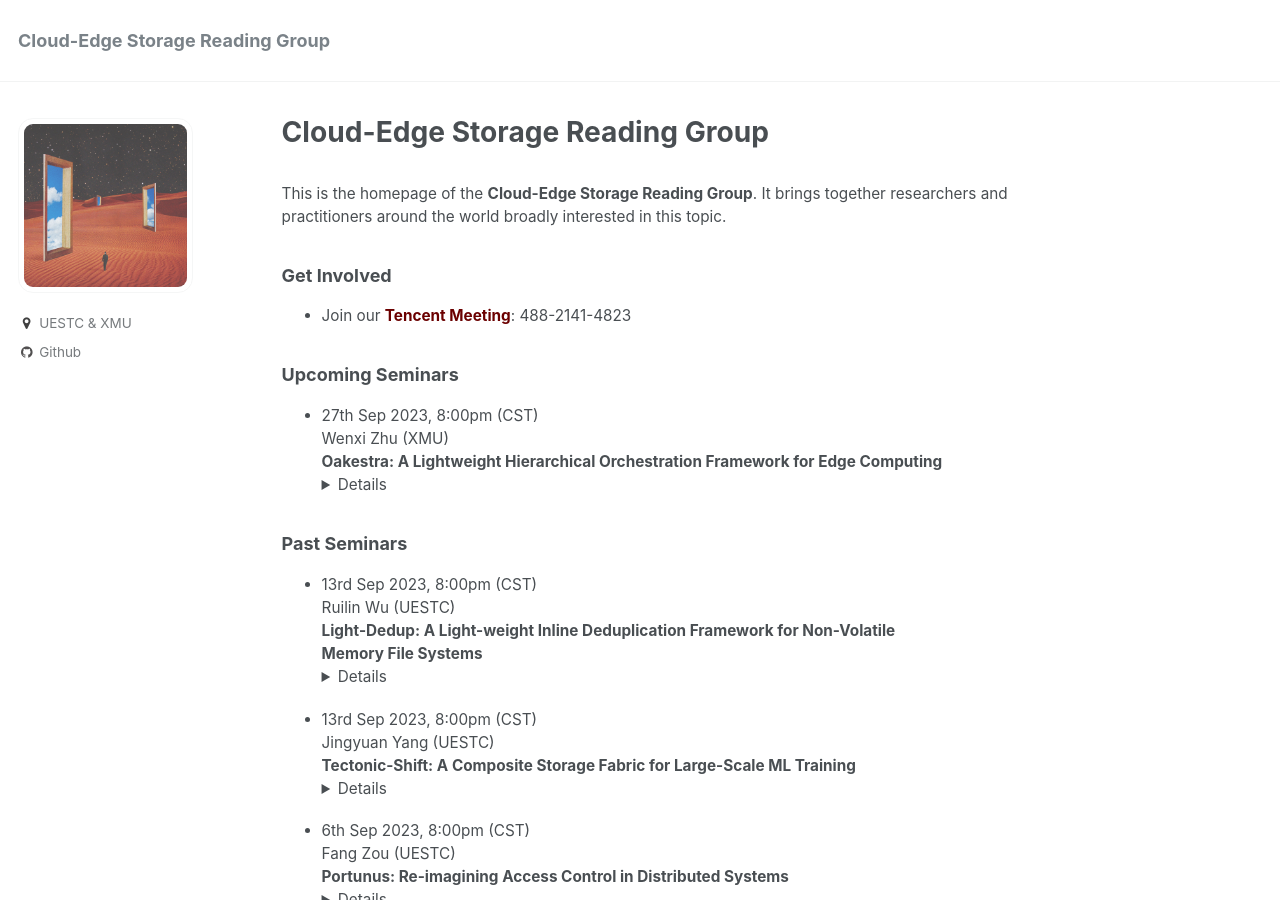
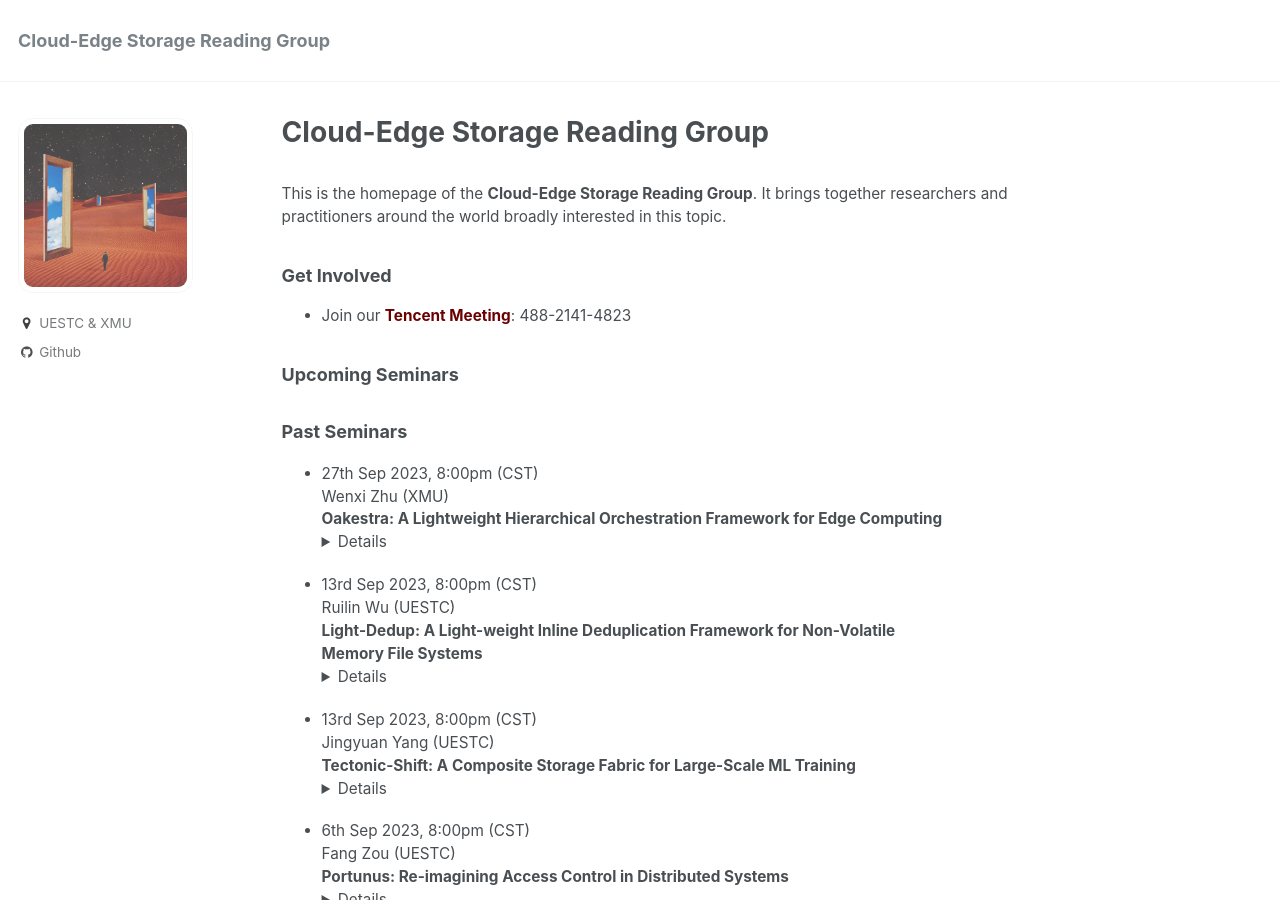
Before and after one commit to J-StrawHat/Cloud-Edge-Storage-reading-group, a Jekyll site: the page built from _pages/about.md, in a window 1280 px wide and 900 px high. Built offline with Jekyll 4.4.1, drawn with Linux system fonts in a browser that asks for light colours; some of the changed lines change nothing that is shown.

Commit message:
上传本周研讨slides

```diff
--- a/_pages/about.md
+++ b/_pages/about.md
@@ -13,15 +13,17 @@
 
 ### Upcoming Seminars
 
+
+
+### Past Seminars
+
 <span src="" style="float:right;width:100px;height:100px;margin-top:00px">
 - 27th Sep 2023, 8:00pm (CST)
 Wenxi Zhu (XMU) <br>
 **Oakestra: A Lightweight Hierarchical Orchestration Framework for Edge Computing**  <details>**Conference:**  ATC ’23<br>
 **Abstract:** Edge computing seeks to enable applications with strict latency requirements by utilizing resources deployed in diverse, dynamic, and possibly constrained environments closer to the users. Existing state-of-the-art orchestration frameworks (e.g. Kubernetes) perform poorly at the edge since they were designed for reliable, low latency, high bandwidth cloud environments. We present Oakestra, a hierarchical, lightweight, flexible, and scalable orchestration framework for edge computing. Through its novel federated three-tier resource management, delegated task scheduling, and semantic overlay networking, Oakestra can flexibly consolidate multiple infrastructure providers and support applications over dynamic variations at the edge. Our comprehensive evaluation against the state-of-the-art demonstrates the significant benefits of Oakestra as it achieves approximately tenfold reduction in resource usage through reduced management overhead and 10% application performance improvement due to lightweight operation over constrained hardware.<br>
 **Link:** [https://www.usenix.org/conference/atc23/presentation/bartolomeo](https://www.usenix.org/conference/atc23/presentation/bartolomeo)  <br>
-**Presentation Slides:** [pdf]()</details>
-
-### Past Seminars
+**Presentation Slides:** [pdf](../files/Oakestra.pdf)</details>
 
 <span src="" style="float:right;width:100px;height:100px;margin-top:00px">
 - 13rd Sep 2023, 8:00pm (CST)
```
Also changed, not shown: 1 other file.
